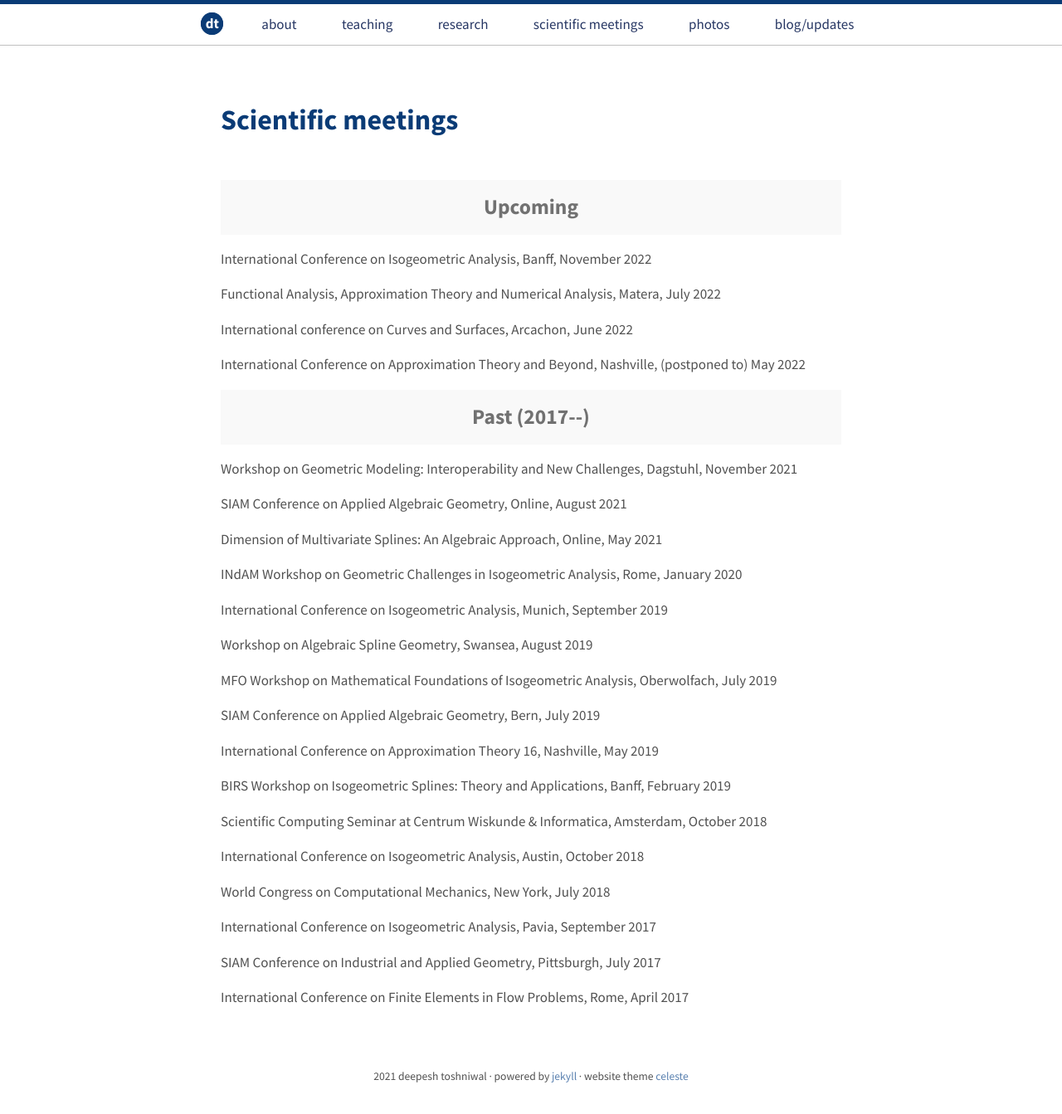
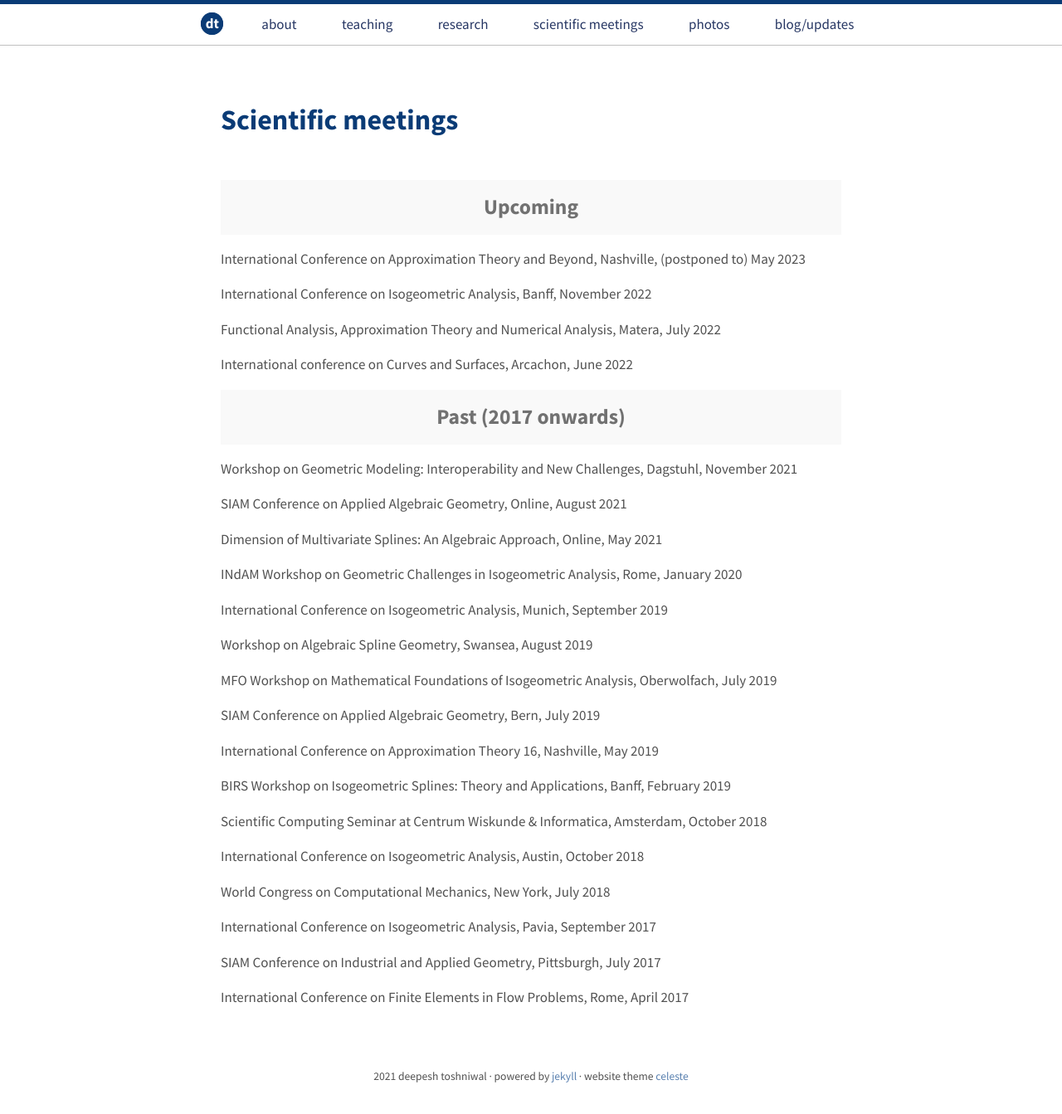
Before and after one commit to dtoshniwal/dtoshniwal.github.io, a Jekyll site: the page built from travel.md, in a window 1280 px wide. Shown: the whole page at 83% size. Built offline with Jekyll 4.4.1, drawn with Linux system fonts in a browser that asks for light colours.

Commit message:
Update travel

```diff
--- a/travel.md
+++ b/travel.md
@@ -36,16 +36,16 @@ X. Wei, T. Takacs, D. Toshniwal, Y.J. Zhang, H. Speleers, C. Manni, J. Peters
 
 <h2 class="message" align="center">Upcoming</h2>
 
+International Conference on Approximation Theory and Beyond, Nashville, (postponed to) May 2023
+
 International Conference on Isogeometric Analysis, Banff, November 2022
 
 Functional Analysis, Approximation Theory and Numerical Analysis, Matera, July 2022
 
 International conference on Curves and Surfaces, Arcachon, June 2022
 
-International Conference on Approximation Theory and Beyond, Nashville, (postponed to) May 2022
 
-
-<h2 class="message" align="center">Past (2017--)</h2>
+<h2 class="message" align="center">Past (2017 onwards)</h2>
 
 Workshop on Geometric Modeling: Interoperability and New Challenges, Dagstuhl, November 2021
 
```
